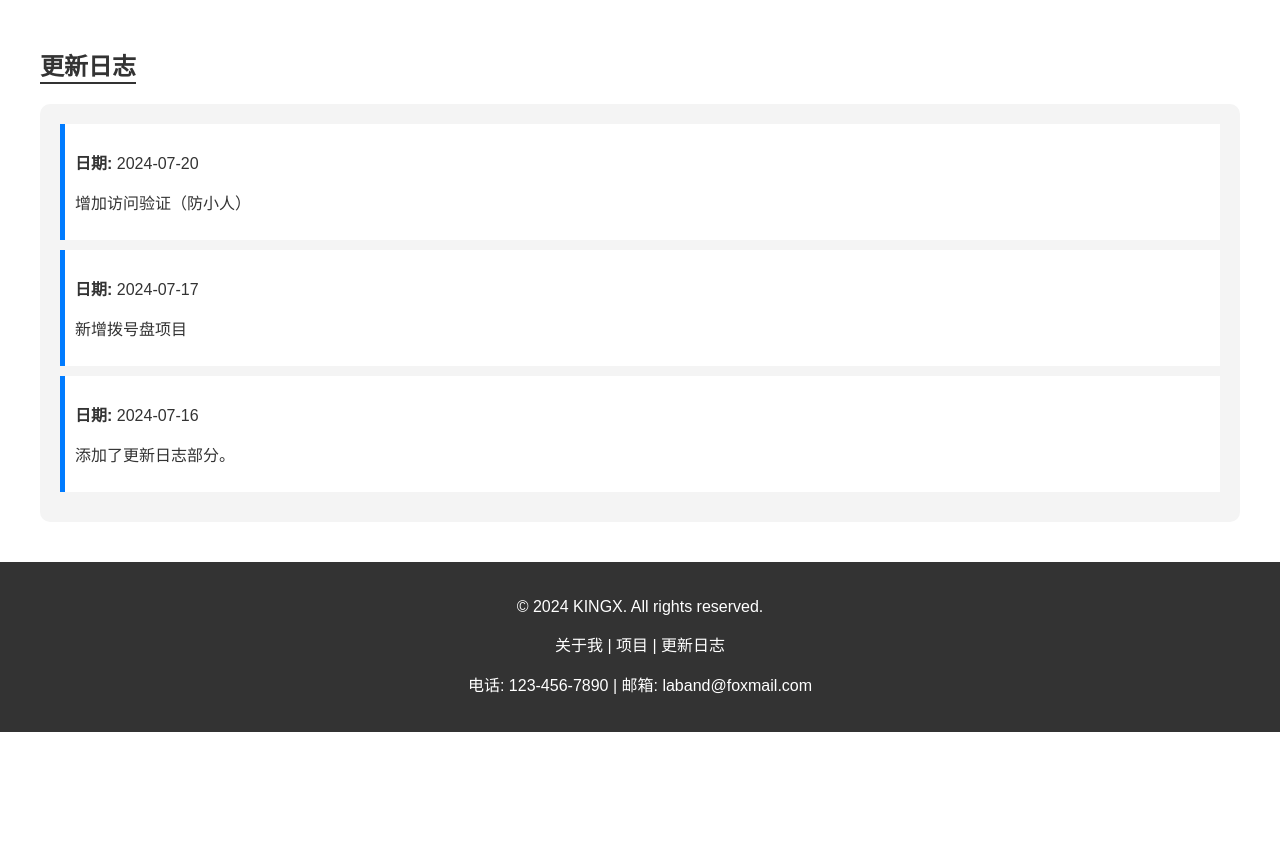
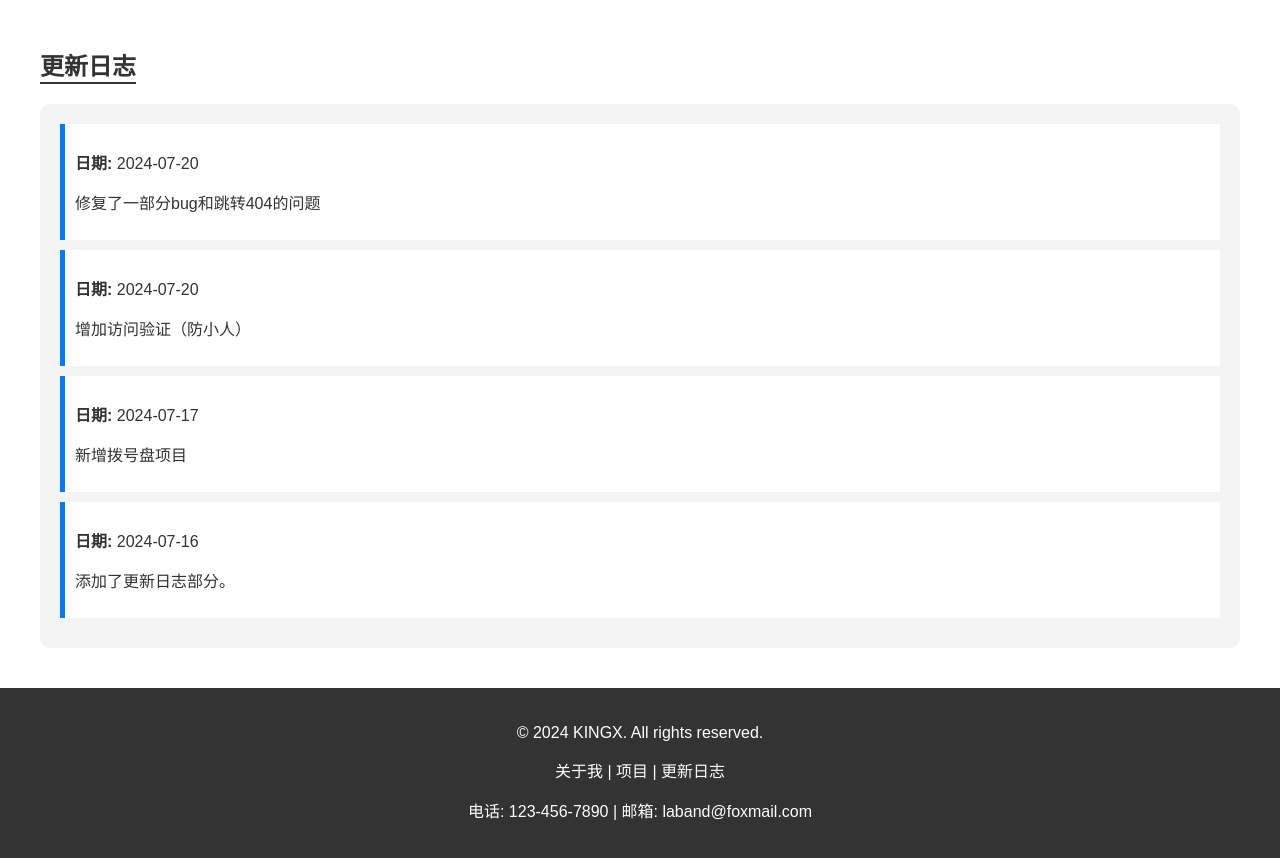
Before and after one commit to Felix-Sterling/tools, a plain HTML site: page index/home.html in a window 1280 px wide. Shown: the part 1120-1978 px from the top of the page. Before the commit the page ends 1852 px from the top, so only its background shows below. Drawn offline with Linux system fonts and the light colour scheme.

Commit message:
Update home.html

```diff
--- a/index/home.html
+++ b/index/home.html
@@ -246,6 +246,10 @@
         <section id="log" class="section">
             <h2>更新日志</h2>
             <div class="log-container">
+                 <div class="log-entry">
+                    <p><strong>日期:</strong> 2024-07-20</p>
+                    <p>修复了一部分bug和跳转404的问题</p>
+                </div>
                 <div class="log-entry">
                     <p><strong>日期:</strong> 2024-07-20</p>
                     <p>增加访问验证（防小人）</p>
```
